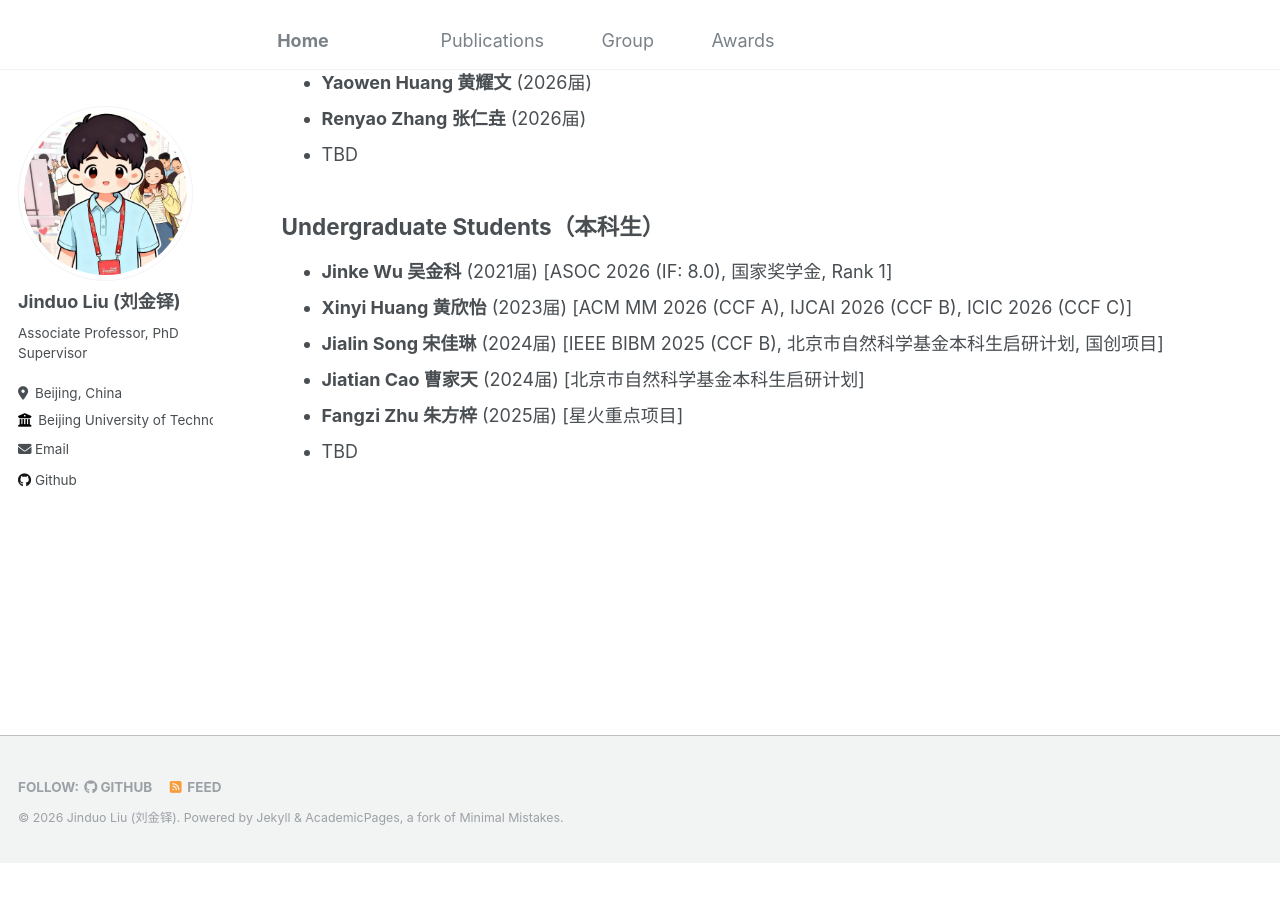
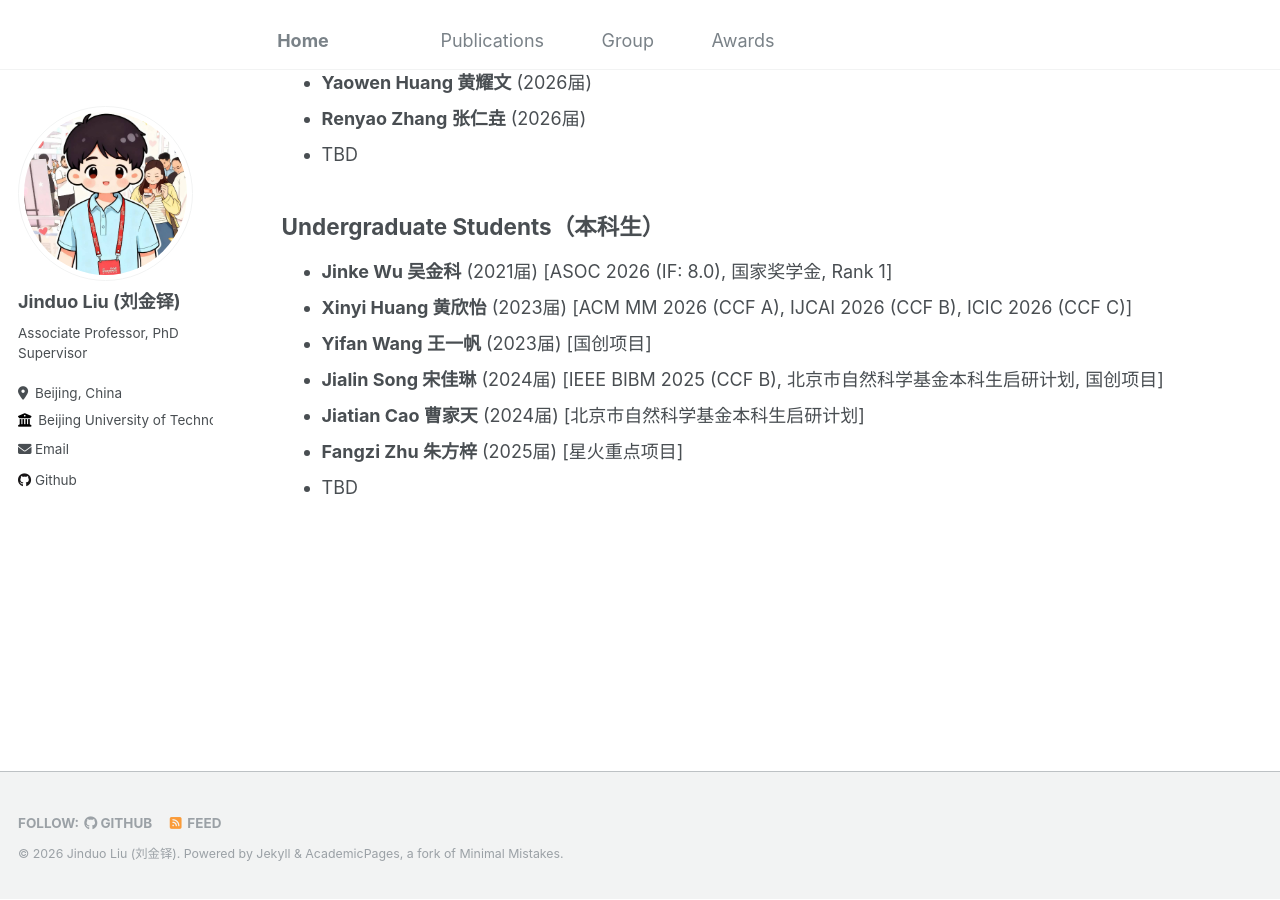
Before and after one commit to Duo67/duo067, a Jekyll site: the page built from _pages/students.md, in a window 1280 px wide and 900 px high, scrolled down 677 px. Built offline with Jekyll 4.4.1, drawn with Linux system fonts in a browser that asks for light colours; before the commit the page ends 1541 px from its top, so only the background shows below that.

Commit message:
Update students.md

```diff
--- a/_pages/students.md
+++ b/_pages/students.md
@@ -30,6 +30,7 @@ redirect_from:
 
 - **Jinke Wu 吴金科** (2021届) [ASOC 2026 (IF: 8.0), 国家奖学金, Rank 1]
 - **Xinyi Huang 黄欣怡** (2023届) [ACM MM 2026 (CCF A), IJCAI 2026 (CCF B), ICIC 2026 (CCF C)]
+- **Yifan Wang 王一帆** (2023届) [国创项目]
 - **Jialin Song 宋佳琳** (2024届) [IEEE BIBM 2025 (CCF B), 北京市自然科学基金本科生启研计划, 国创项目]
 - **Jiatian Cao 曹家天** (2024届) [北京市自然科学基金本科生启研计划]
 - **Fangzi Zhu 朱方梓** (2025届) [星火重点项目]
```
